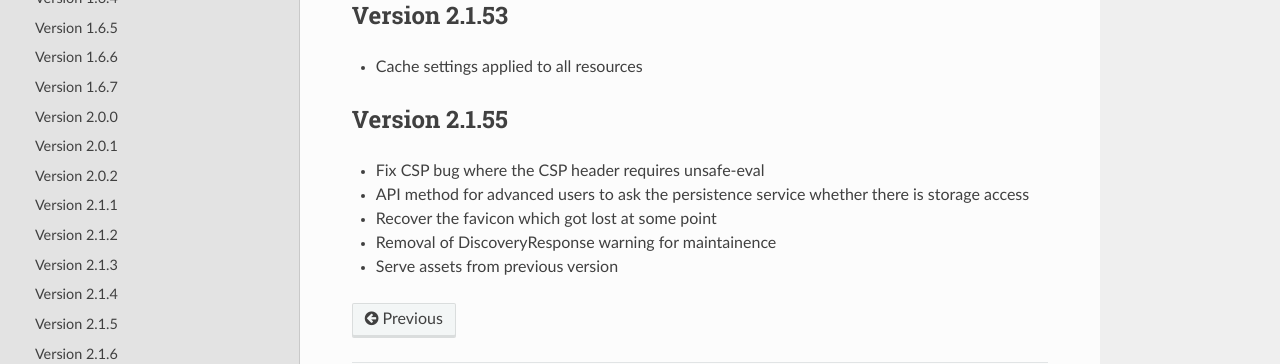
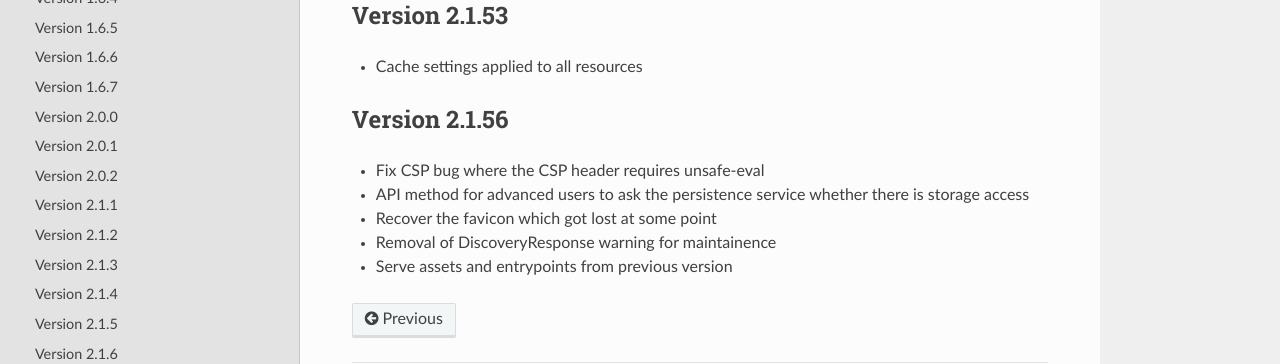
Before and after one commit to TheIdentitySelector/thiss-js, a Sphinx documentation site: the page built from docs/releasenotes.rst, in a window 1280 px wide and 900 px high, scrolled down 6089 px. Shown: the part 432-796 px from the top of the window. Built offline with Sphinx 7.4.7 and the Read the Docs theme 3.1.0, drawn with Linux system fonts in a browser that asks for light colours.

Commit message:
bump version to 2.1.56

```diff
--- a/docs/conf.py
+++ b/docs/conf.py
@@ -26,7 +26,7 @@ author = u'Leif Johansson'
 # The short X.Y version
 version = u'2.1'
 # The full version, including alpha/beta/rc tags
-release = u'2.1.55'
+release = u'2.1.56'
 js_source_path = '../src'
 
 # -- General configuration ---------------------------------------------------
--- a/docs/releasenotes.rst
+++ b/docs/releasenotes.rst
@@ -308,11 +308,11 @@ Version 2.1.53
 
 * Cache settings applied to all resources
 
-Version 2.1.55
+Version 2.1.56
 --------------
 
 * Fix CSP bug where the CSP header requires unsafe-eval
 * API method for advanced users to ask the persistence service whether there is storage access
 * Recover the favicon which got lost at some point
 * Removal of DiscoveryResponse warning for maintainence
-* Serve assets from previous version
+* Serve assets and entrypoints from previous version
--- a/package.json
+++ b/package.json
@@ -1,6 +1,6 @@
 {
   "name": "@theidentityselector/thiss",
-  "version": "2.1.55",
+  "version": "2.1.56",
   "description": "The Identity Selector",
   "main": "index.js",
   "private": false,
```
Also changed, not shown: 2 other files.
